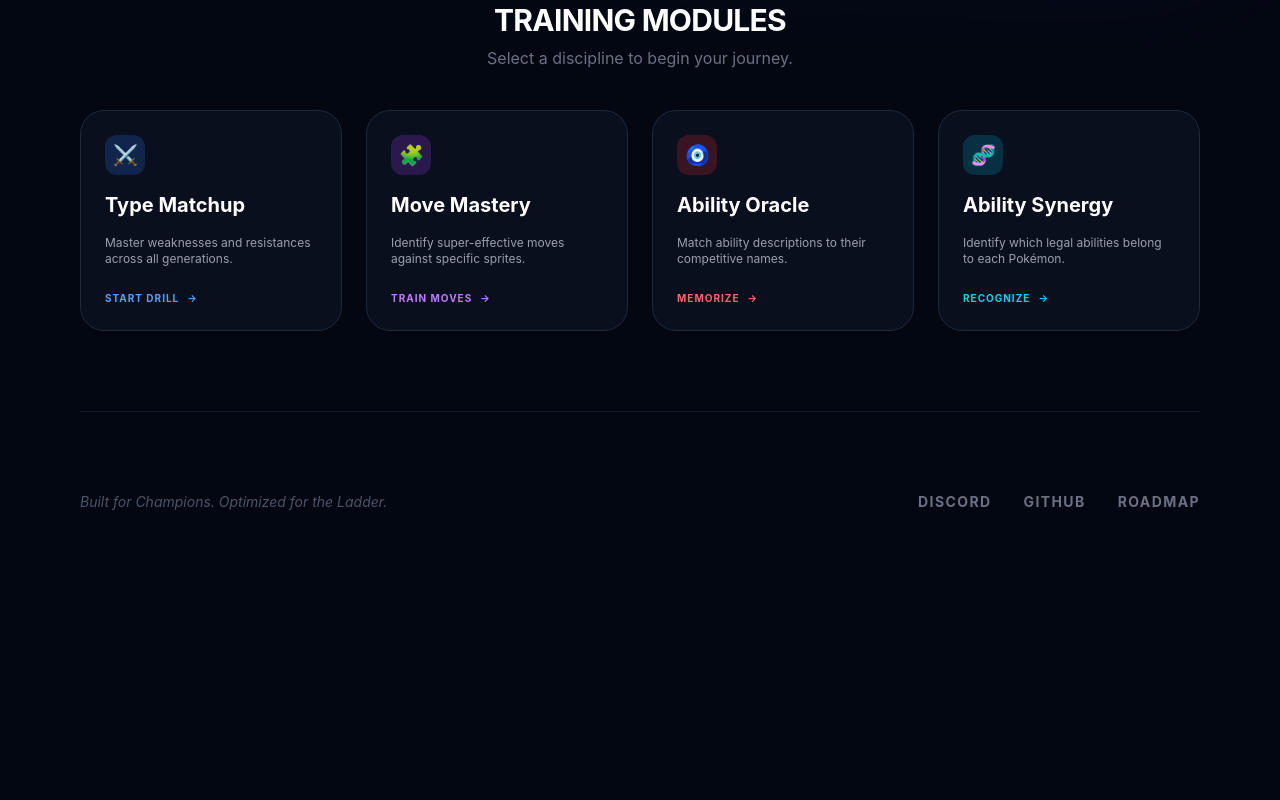
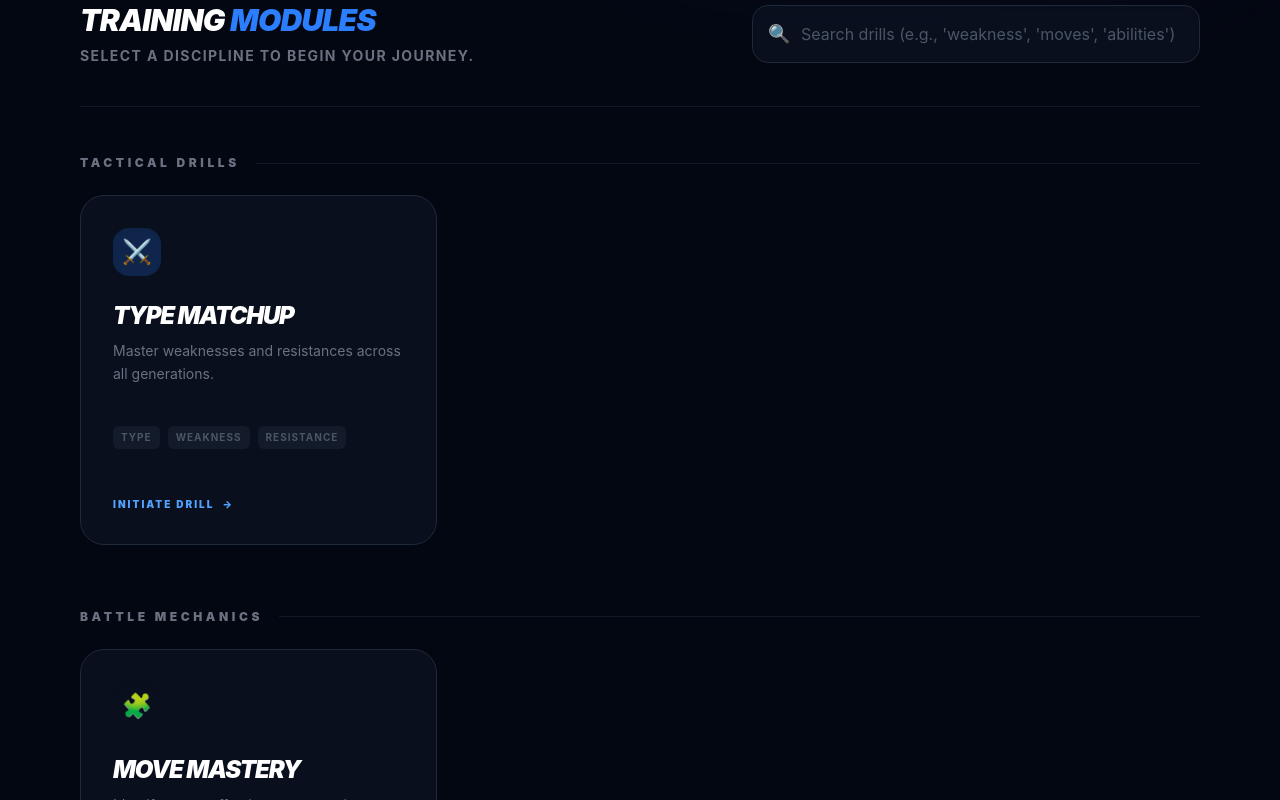
Before and after one commit to denverparsonswork-debug/typequiz, a React (Vite) app: page / in a window 1280 px wide. Shown: the part 840-1640 px from the top of the page. Before the commit the page ends 1472 px from the top, so only its background shows below. Built offline with nearby package versions, Linux system fonts and the light colour scheme.

Commit message:
feat: reorganize training modules into categories and add search functionality

```diff
--- a/src/components/LandingPage.tsx
+++ b/src/components/LandingPage.tsx
@@ -1,4 +1,4 @@
-import React from 'react';
+import React, { useState, useMemo } from 'react';
 import heroImg from '../assets/hero.png';
 
 interface LandingPageProps {
@@ -9,6 +9,17 @@ interface LandingPageProps {
   activeGen: number;
 }
 
+interface Module {
+  id: string;
+  title: string;
+  description: string;
+  icon: string;
+  category: 'Tactical Drills' | 'Ability Mastery' | 'Battle Mechanics';
+  color: string;
+  keywords: string[];
+  action: () => void;
+}
+
 const LandingPage: React.FC<LandingPageProps> = ({
   onStartQuiz,
   onStartMoveQuiz,
@@ -16,6 +27,64 @@ const LandingPage: React.FC<LandingPageProps> = ({
   onStartPokemonAbility,
   activeGen
 }) => {
+  const [searchQuery, setSearchQuery] = useState('');
+
+  const modules: Module[] = [
+    {
+      id: 'type-matchup',
+      title: 'Type Matchup',
+      description: 'Master weaknesses and resistances across all generations.',
+      icon: '⚔️',
+      category: 'Tactical Drills',
+      color: 'blue',
+      keywords: ['type', 'weakness', 'resistance', 'effectiveness', 'quiz', 'matchup', 'strategy'],
+      action: onStartQuiz
+    },
+    {
+      id: 'move-mastery',
+      title: 'Move Mastery',
+      description: 'Identify super-effective moves against specific sprites.',
+      icon: '🧩',
+      category: 'Battle Mechanics',
+      color: 'purple',
+      keywords: ['move', 'attack', 'sprite', 'effective', 'super effective', 'resist', 'interaction'],
+      action: onStartMoveQuiz
+    },
+    {
+      id: 'ability-oracle',
+      title: 'Ability Oracle',
+      description: 'Match ability descriptions to their competitive names.',
+      icon: '🧿',
+      category: 'Ability Mastery',
+      color: 'red',
+      keywords: ['ability', 'description', 'oracle', 'name', 'effect', 'memorize'],
+      action: onStartAbilityDesc
+    },
+    {
+      id: 'ability-synergy',
+      title: 'Ability Synergy',
+      description: 'Identify which legal abilities belong to each Pokémon.',
+      icon: 'cyan',
+      category: 'Ability Mastery',
+      color: 'cyan',
+      keywords: ['ability', 'synergy', 'pokemon', 'legal', 'pool', 'recognition'],
+      action: onStartPokemonAbility
+    }
+  ];
+
+  const filteredModules = useMemo(() => {
+    const query = searchQuery.toLowerCase().trim();
+    if (!query) return modules;
+    return modules.filter(m =>
+      m.title.toLowerCase().includes(query) ||
+      m.description.toLowerCase().includes(query) ||
+      m.category.toLowerCase().includes(query) ||
+      m.keywords.some(k => k.toLowerCase().includes(query))
+    );
+  }, [searchQuery]);
+
+  const categories = ['Tactical Drills', 'Battle Mechanics', 'Ability Mastery'] as const;
+
   return (
     <div className="flex flex-col items-center w-full max-w-6xl mx-auto px-4 py-8 sm:py-16 space-y-20">
       {/* Hero Section */}
@@ -60,102 +129,108 @@ const LandingPage: React.FC<LandingPageProps> = ({
         </div>
       </section>
 
-      {/* Feature Grid */}
-      <section className="w-full space-y-10">
-        <div className="text-center space-y-2">
-          <h2 className="text-3xl font-bold text-white uppercase tracking-tight">Training Modules</h2>
-          <p className="text-gray-500">Select a discipline to begin your journey.</p>
+      {/* Modules Section */}
+      <section className="w-full space-y-12">
+        <div className="flex flex-col md:flex-row justify-between items-center gap-6 border-b border-gray-900 pb-10">
+          <div className="text-center md:text-left space-y-2">
+            <h2 className="text-3xl font-black text-white uppercase tracking-tight italic">Training <span className="text-blue-500">Modules</span></h2>
+            <p className="text-gray-500 text-sm font-bold uppercase tracking-widest">Select a discipline to begin your journey.</p>
           </div>
 
-        <div className="grid grid-cols-1 sm:grid-cols-2 lg:grid-cols-4 gap-6">
-          {/* Module 1: Type Quiz */}
+          <div className="relative w-full max-w-md">
+            <div className="absolute inset-y-0 left-4 flex items-center pointer-events-none">
+              <span className="text-gray-500 text-lg">🔍</span>
+            </div>
+            <input
+              type="text"
+              placeholder="Search drills (e.g., 'weakness', 'moves', 'abilities')..."
+              className="w-full bg-gray-900/50 border border-gray-800 focus:border-blue-500/50 rounded-2xl py-4 pl-12 pr-6 text-white placeholder-gray-600 focus:outline-none transition-all shadow-inner"
+              value={searchQuery}
+              onChange={(e) => setSearchQuery(e.target.value)}
+            />
+          </div>
+        </div>
+
+        {filteredModules.length > 0 ? (
+          <div className="space-y-16">
+            {categories.map(category => {
+              const categoryModules = filteredModules.filter(m => m.category === category);
+              if (categoryModules.length === 0) return null;
+
+              return (
+                <div key={category} className="space-y-6">
+                  <div className="flex items-center gap-4">
+                    <h3 className="text-xs font-black text-gray-500 uppercase tracking-[0.3em] whitespace-nowrap">
+                      {category}
+                    </h3>
+                    <div className="h-px bg-gray-900 w-full" />
+                  </div>
+
+                  <div className="grid grid-cols-1 sm:grid-cols-2 lg:grid-cols-3 gap-6">
+                    {categoryModules.map((module) => (
                       <button
-            onClick={onStartQuiz}
-            className="group relative overflow-hidden bg-gray-900/50 border border-gray-800 p-6 rounded-3xl hover:border-blue-500/50 transition-all text-left"
+                        key={module.id}
+                        onClick={module.action}
+                        className={`group relative overflow-hidden bg-gray-900/50 border border-gray-800 p-8 rounded-3xl hover:border-${module.color}-500/50 transition-all text-left flex flex-col h-full`}
                       >
-            <div className="absolute inset-0 bg-gradient-to-br from-blue-500/5 to-transparent opacity-0 group-hover:opacity-100 transition-opacity" />
-            <div className="space-y-4 relative z-10">
-              <div className="w-10 h-10 rounded-xl bg-blue-500/20 flex items-center justify-center text-blue-400 text-xl">
-                ⚔️
+                        <div className={`absolute inset-0 bg-gradient-to-br from-${module.color}-500/5 to-transparent opacity-0 group-hover:opacity-100 transition-opacity`} />
+
+                        <div className="space-y-6 relative z-10 flex flex-col h-full">
+                          <div className={`w-12 h-12 rounded-2xl bg-${module.color}-500/20 flex items-center justify-center text-${module.color}-400 text-2xl shadow-inner`}>
+                            {module.id === 'ability-synergy' ? '🧬' : module.icon}
                           </div>
-              <h3 className="text-xl font-bold text-white">Type Matchup</h3>
-              <p className="text-gray-400 text-xs">
-                Master weaknesses and resistances across all generations.
+
+                          <div className="space-y-2 flex-grow">
+                            <h3 className="text-2xl font-black text-white italic uppercase tracking-tighter group-hover:text-white transition-colors">
+                              {module.title}
+                            </h3>
+                            <p className="text-gray-500 text-sm leading-relaxed group-hover:text-gray-400 transition-colors">
+                              {module.description}
                             </p>
-              <div className="pt-2 flex items-center text-blue-400 font-bold text-[10px] tracking-widest uppercase">
-                START DRILL <span className="ml-2 group-hover:translate-x-2 transition-transform">→</span>
+                          </div>
+
+                          <div className="flex flex-wrap gap-2 pt-4">
+                            {module.keywords.slice(0, 3).map(tag => (
+                              <span key={tag} className="text-[10px] font-bold text-gray-600 bg-gray-800/50 px-2 py-1 rounded-md uppercase tracking-widest">
+                                {tag}
+                              </span>
+                            ))}
+                          </div>
+
+                          <div className={`pt-6 flex items-center text-${module.color}-400 font-black text-[10px] tracking-[0.2em] uppercase mt-auto`}>
+                            INITIATE DRILL <span className="ml-2 group-hover:translate-x-2 transition-transform duration-300">→</span>
                           </div>
                         </div>
                       </button>
-
-          {/* Module 2: Move Mastery */}
-          <button
-            onClick={onStartMoveQuiz}
-            className="group relative overflow-hidden bg-gray-900/50 border border-gray-800 p-6 rounded-3xl hover:border-purple-500/50 transition-all text-left"
-          >
-            <div className="absolute inset-0 bg-gradient-to-br from-purple-500/5 to-transparent opacity-0 group-hover:opacity-100 transition-opacity" />
-            <div className="space-y-4 relative z-10">
-              <div className="w-10 h-10 rounded-xl bg-purple-500/20 flex items-center justify-center text-purple-400 text-xl">
-                🧩
-              </div>
-              <h3 className="text-xl font-bold text-white">Move Mastery</h3>
-              <p className="text-gray-400 text-xs">
-                Identify super-effective moves against specific sprites.
-              </p>
-              <div className="pt-2 flex items-center text-purple-400 font-bold text-[10px] tracking-widest uppercase">
-                TRAIN MOVES <span className="ml-2 group-hover:translate-x-2 transition-transform">→</span>
+                    ))}
                   </div>
                 </div>
-          </button>
-
-          {/* Module 3: Ability Oracle */}
+              );
+            })}
+          </div>
+        ) : (
+          <div className="py-20 text-center space-y-4 bg-gray-900/20 border-2 border-dashed border-gray-800 rounded-3xl">
+            <div className="text-4xl">🔎</div>
+            <div className="space-y-1">
+              <h3 className="text-xl font-bold text-white uppercase italic">No Matches Found</h3>
+              <p className="text-gray-600 text-sm font-medium">Try searching for different keywords like "type", "move", or "ability".</p>
+            </div>
             <button
-            onClick={onStartAbilityDesc}
-            className="group relative overflow-hidden bg-gray-900/50 border border-gray-800 p-6 rounded-3xl hover:border-red-500/50 transition-all text-left"
+              onClick={() => setSearchQuery('')}
+              className="text-blue-400 text-xs font-bold uppercase tracking-widest hover:text-blue-300 transition-colors underline underline-offset-4"
             >
-            <div className="absolute inset-0 bg-gradient-to-br from-red-500/5 to-transparent opacity-0 group-hover:opacity-100 transition-opacity" />
-            <div className="space-y-4 relative z-10">
-              <div className="w-10 h-10 rounded-xl bg-red-500/20 flex items-center justify-center text-red-400 text-xl">
-                🧿
-              </div>
-              <h3 className="text-xl font-bold text-white">Ability Oracle</h3>
-              <p className="text-gray-400 text-xs">
-                Match ability descriptions to their competitive names.
-              </p>
-              <div className="pt-2 flex items-center text-red-400 font-bold text-[10px] tracking-widest uppercase">
-                MEMORIZE <span className="ml-2 group-hover:translate-x-2 transition-transform">→</span>
-              </div>
-            </div>
-          </button>
-
-          {/* Module 4: Ability Synergy */}
-          <button
-            onClick={onStartPokemonAbility}
-            className="group relative overflow-hidden bg-gray-900/50 border border-gray-800 p-6 rounded-3xl hover:border-cyan-500/50 transition-all text-left"
-          >
-            <div className="absolute inset-0 bg-gradient-to-br from-cyan-500/5 to-transparent opacity-0 group-hover:opacity-100 transition-opacity" />
-            <div className="space-y-4 relative z-10">
-              <div className="w-10 h-10 rounded-xl bg-cyan-500/20 flex items-center justify-center text-cyan-400 text-xl">
-                🧬
-              </div>
-              <h3 className="text-xl font-bold text-white">Ability Synergy</h3>
-              <p className="text-gray-400 text-xs">
-                Identify which legal abilities belong to each Pokémon.
-              </p>
-              <div className="pt-2 flex items-center text-cyan-400 font-bold text-[10px] tracking-widest uppercase">
-                RECOGNIZE <span className="ml-2 group-hover:translate-x-2 transition-transform">→</span>
-              </div>
-            </div>
+              Clear Search
             </button>
           </div>
+        )}
       </section>
 
       {/* Footer / Stats (Placeholder) */}
       <footer className="w-full pt-20 pb-10 border-t border-gray-900 flex flex-col md:flex-row justify-between items-center gap-6">
-        <p className="text-gray-600 text-sm italic">
+        <p className="text-gray-600 text-sm italic font-medium uppercase tracking-tight">
           Built for Champions. Optimized for the Ladder.
         </p>
-        <div className="flex gap-8 text-gray-500 text-sm font-bold uppercase tracking-widest">
+        <div className="flex gap-8 text-gray-500 text-[10px] font-black uppercase tracking-[0.2em]">
           <span className="hover:text-white cursor-pointer transition-colors">Discord</span>
           <span className="hover:text-white cursor-pointer transition-colors">GitHub</span>
           <span className="hover:text-white cursor-pointer transition-colors">Roadmap</span>
```
Lines whose indentation alone changed are shown as unchanged.
